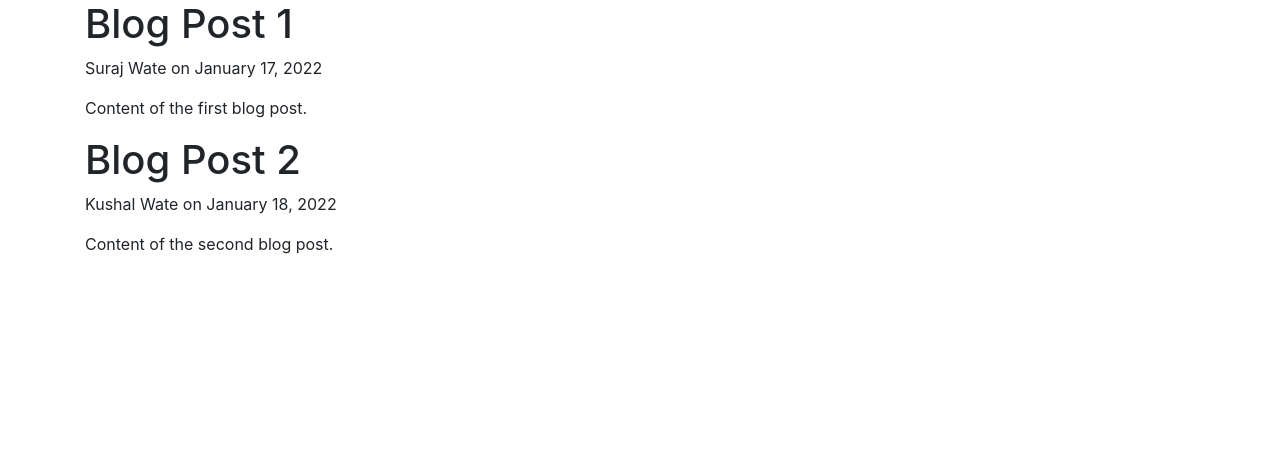
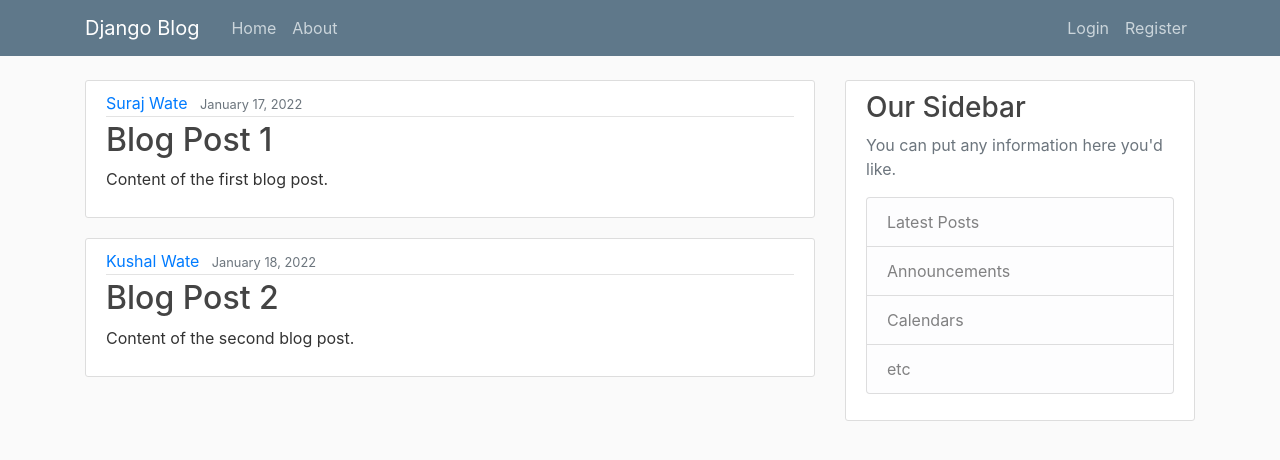
Before and after one commit to surajwate/django-web-app, a Django app: page / in a window 1280 px wide. Shown: the top 460 px of the page. Run offline with Django 4.2, Linux system fonts and the light colour scheme; some libraries are stand-ins or nearby versions.

Commit message:
used snippets for styling the pages

```diff
--- /dev/null
+++ b/dproject/blog/static/blog/main.css
@@ -0,0 +1,84 @@
+body {
+    background: #fafafa;
+    color: #333333;
+    margin-top: 5rem;
+  }
+
+  h1, h2, h3, h4, h5, h6 {
+    color: #444444;
+  }
+
+  ul {
+    margin: 0;
+  }
+
+  .bg-steel {
+    background-color: #5f788a;
+  }
+
+  .site-header .navbar-nav .nav-link {
+    color: #cbd5db;
+  }
+
+  .site-header .navbar-nav .nav-link:hover {
+    color: #ffffff;
+  }
+
+  .site-header .navbar-nav .nav-link.active {
+    font-weight: 500;
+  }
+
+  .content-section {
+    background: #ffffff;
+    padding: 10px 20px;
+    border: 1px solid #dddddd;
+    border-radius: 3px;
+    margin-bottom: 20px;
+  }
+
+  .article-title {
+    color: #444444;
+  }
+
+  a.article-title:hover {
+    color: #428bca;
+    text-decoration: none;
+  }
+
+  .article-content {
+    white-space: pre-line;
+  }
+
+  .article-img {
+    height: 65px;
+    width: 65px;
+    margin-right: 16px;
+  }
+
+  .article-metadata {
+    padding-bottom: 1px;
+    margin-bottom: 4px;
+    border-bottom: 1px solid #e3e3e3
+  }
+
+  .article-metadata a:hover {
+    color: #333;
+    text-decoration: none;
+  }
+
+  .article-svg {
+    width: 25px;
+    height: 25px;
+    vertical-align: middle;
+  }
+
+  .account-img {
+    height: 125px;
+    width: 125px;
+    margin-right: 20px;
+    margin-bottom: 16px;
+  }
+
+  .account-heading {
+    font-size: 2.5rem;
+  }
--- a/dproject/blog/templates/blog/base.html
+++ b/dproject/blog/templates/blog/base.html
@@ -1,27 +1,80 @@
+{% load static %}
 <!DOCTYPE html>
 <html lang="en">
+
 <head>
     <!-- Required meta tags -->
     <meta charset="utf-8">
     <meta name="viewport" content="width=device-width, initial-scale=1, shrink-to-fit=no">
 
     <!-- Bootstrap CSS -->
-    <link rel="stylesheet" href="https://stackpath.bootstrapcdn.com/bootstrap/4.3.1/css/bootstrap.min.css" integrity="sha384-ggOyR0iXCbMQv3Xipma34MD+dH/1fQ784/j6cY/iJTQUOhcWr7x9JvoRxT2MZw1T" crossorigin="anonymous">
+    <link rel="stylesheet" href="https://stackpath.bootstrapcdn.com/bootstrap/4.3.1/css/bootstrap.min.css"
+        integrity="sha384-ggOyR0iXCbMQv3Xipma34MD+dH/1fQ784/j6cY/iJTQUOhcWr7x9JvoRxT2MZw1T" crossorigin="anonymous">
+
+    <link rel="stylesheet" href="{% static 'blog/main.css' %}">
 
     {% if title %}
-        <title>Django Blog - {{ title }}</title>
+    <title>Django Blog - {{ title }}</title>
     {% else %}
-        <title>Django Blog</title>
+    <title>Django Blog</title>
     {% endif %}
 </head>
+
 <body>
-    <div class="container">
-        {% block content %}{% endblock %}
-    </div>
+    <header class="site-header">
+        <nav class="navbar navbar-expand-md navbar-dark bg-steel fixed-top">
+            <div class="container">
+                <a class="navbar-brand mr-4" href="{% url 'blog-home' %}">Django Blog</a>
+                <button class="navbar-toggler" type="button" data-toggle="collapse" data-target="#navbarToggle"
+                    aria-controls="navbarToggle" aria-expanded="false" aria-label="Toggle navigation">
+                    <span class="navbar-toggler-icon"></span>
+                </button>
+                <div class="collapse navbar-collapse" id="navbarToggle">
+                    <div class="navbar-nav mr-auto">
+                        <a class="nav-item nav-link" href="{% url 'blog-home' %}">Home</a>
+                        <a class="nav-item nav-link" href="{% url 'blog-about' %}">About</a>
+                    </div>
+                    <!-- Navbar Right Side -->
+                    <div class="navbar-nav">
+                        <a class="nav-item nav-link" href="#">Login</a>
+                        <a class="nav-item nav-link" href="#">Register</a>
+                    </div>
+                </div>
+            </div>
+        </nav>
+    </header>
 
-    <script src="https://code.jquery.com/jquery-3.3.1.slim.min.js" integrity="sha384-q8i/X+965DzO0rT7abK41JStQIAqVgRVzpbzo5smXKp4YfRvH+8abtTE1Pi6jizo" crossorigin="anonymous"></script>
-    <script src="https://cdnjs.cloudflare.com/ajax/libs/popper.js/1.14.7/umd/popper.min.js" integrity="sha384-UO2eT0CpHqdSJQ6hJty5KVphtPhzWj9WO1clHTMGa3JDZwrnQq4sF86dIHNDz0W1" crossorigin="anonymous"></script>
-    <script src="https://stackpath.bootstrapcdn.com/bootstrap/4.3.1/js/bootstrap.min.js" integrity="sha384-JjSmVgyd0p3pXB1rRibZUAYoIIy6OrQ6VrjIEaFf/nJGzIxFDsf4x0xIM+B07jRM" crossorigin="anonymous"></script>
+    <main role="main" class="container">
+        <div class="row">
+            <div class="col-md-8">
+                {% block content %}{% endblock %}
+            </div>
+            <div class="col-md-4">
+                <div class="content-section">
+                    <h3>Our Sidebar</h3>
+                    <p class='text-muted'>You can put any information here you'd like.
+                        <ul class="list-group">
+                            <li class="list-group-item list-group-item-light">Latest Posts</li>
+                            <li class="list-group-item list-group-item-light">Announcements</li>
+                            <li class="list-group-item list-group-item-light">Calendars</li>
+                            <li class="list-group-item list-group-item-light">etc</li>
+                        </ul>
+                    </p>
+                </div>
+            </div>
+        </div>
+    </main>
+
+    <script src="https://code.jquery.com/jquery-3.3.1.slim.min.js"
+        integrity="sha384-q8i/X+965DzO0rT7abK41JStQIAqVgRVzpbzo5smXKp4YfRvH+8abtTE1Pi6jizo" crossorigin="anonymous">
+    </script>
+    <script src="https://cdnjs.cloudflare.com/ajax/libs/popper.js/1.14.7/umd/popper.min.js"
+        integrity="sha384-UO2eT0CpHqdSJQ6hJty5KVphtPhzWj9WO1clHTMGa3JDZwrnQq4sF86dIHNDz0W1" crossorigin="anonymous">
+    </script>
+    <script src="https://stackpath.bootstrapcdn.com/bootstrap/4.3.1/js/bootstrap.min.js"
+        integrity="sha384-JjSmVgyd0p3pXB1rRibZUAYoIIy6OrQ6VrjIEaFf/nJGzIxFDsf4x0xIM+B07jRM" crossorigin="anonymous">
+    </script>
 
 </body>
+
 </html>
--- a/dproject/blog/templates/blog/home.html
+++ b/dproject/blog/templates/blog/home.html
@@ -1,8 +1,15 @@
 {% extends "blog/base.html" %}
 {% block content %}
     {% for post in posts %}
-        <h1>{{ post.title }}</h1>
-        <p>{{ post.author }} on {{ post.date_posted }}</p>
-        <p>{{ post.content }}</p>
+    <article class="media content-section">
+        <div class="media-body">
+            <div class="article-metadata">
+                <a class="mr-2" href="#">{{ post.author }}</a>
+                <small class="text-muted">{{ post.date_posted }}</small>
+            </div>
+            <h2><a class="article-title" href="#">{{ post.title }}</a></h2>
+            <p class="article-content">{{ post.content }}</p>
+        </div>
+    </article>
     {% endfor %}
 {% endblock content %}
```
